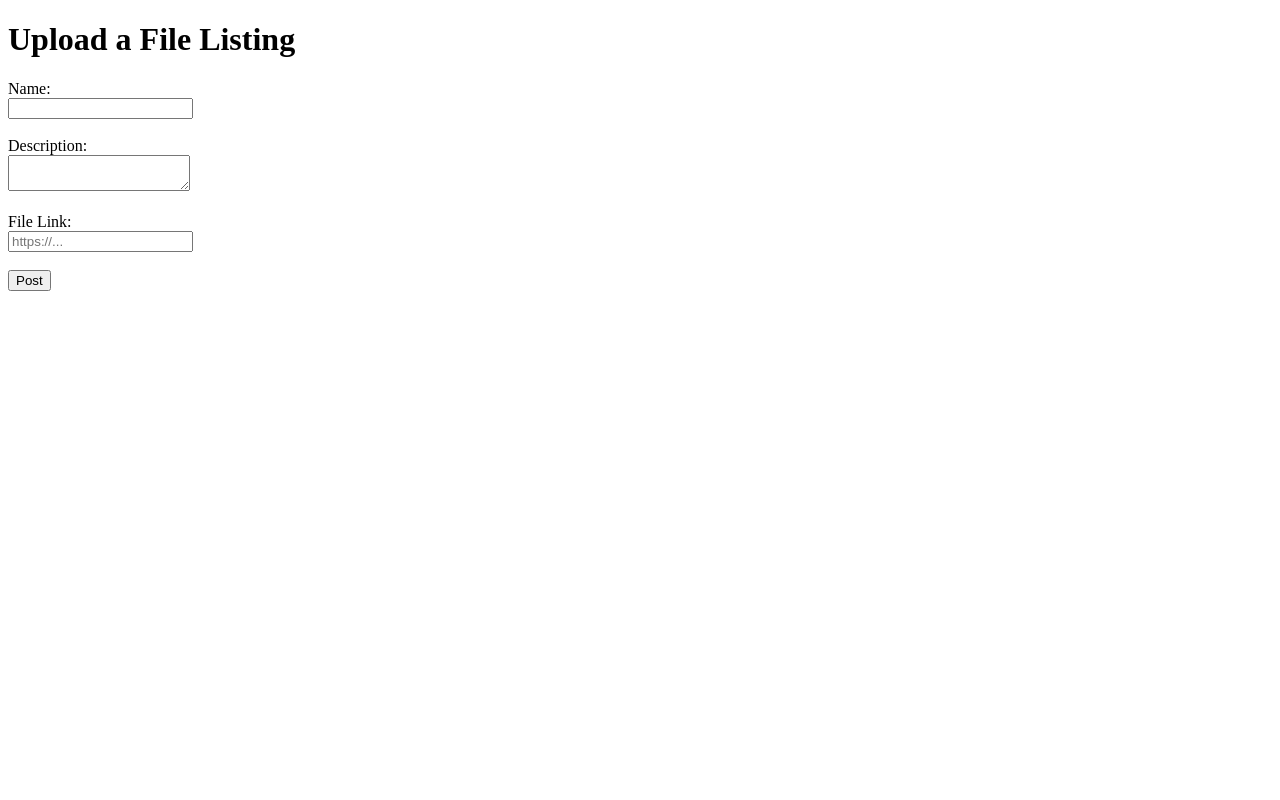
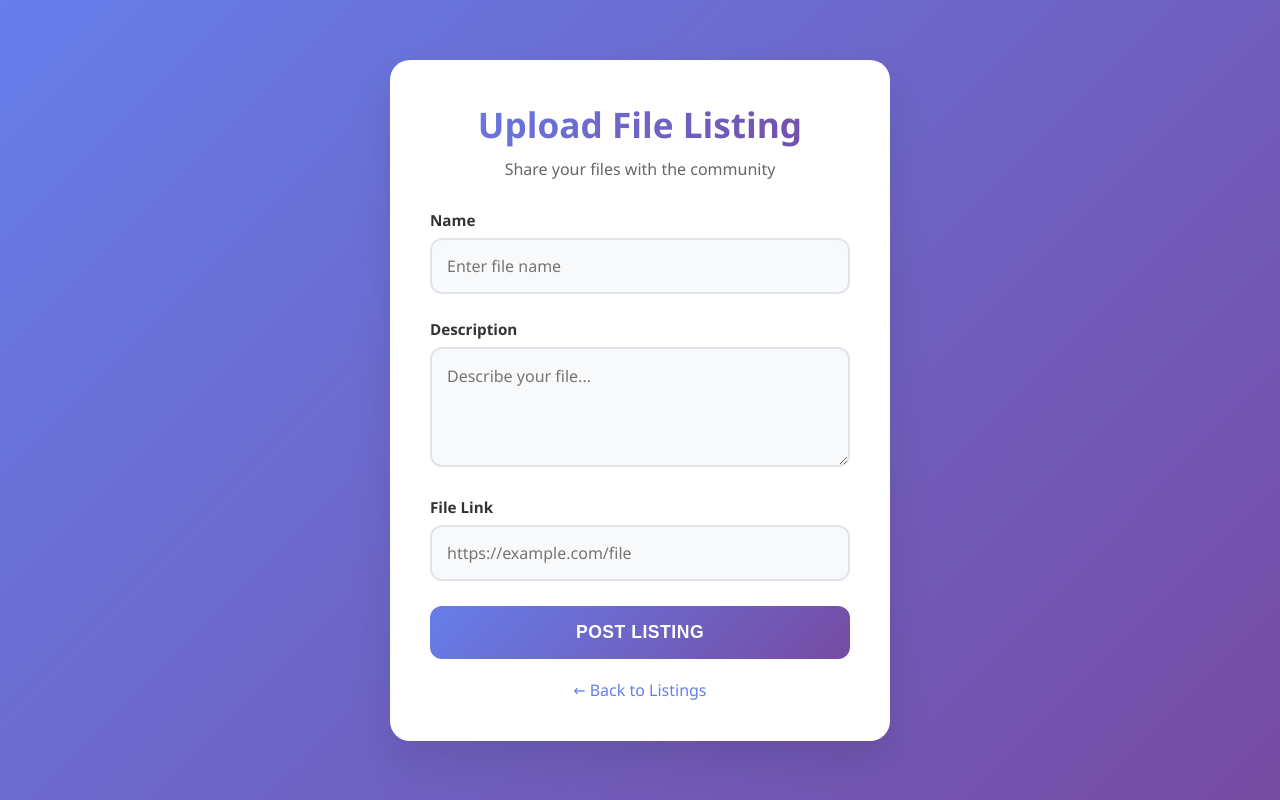
Before and after one commit to Narukisora/Uncopylocked, a Flask app: page /upload in a window 1280 px wide. Run offline with Flask 3, Linux system fonts and the light colour scheme.

Commit message:
Update upload.html

```diff
--- a/templates/upload.html
+++ b/templates/upload.html
@@ -1,21 +1,180 @@
 <!DOCTYPE html>
-<html>
+<html lang="en">
 <head>
-  <title>Upload Listing</title>
+    <meta charset="UTF-8">
+    <meta name="viewport" content="width=device-width, initial-scale=1.0">
+    <title>Upload Listing</title>
+    <style>
+        * {
+            margin: 0;
+            padding: 0;
+            box-sizing: border-box;
+        }
+
+        body {
+            font-family: 'Segoe UI', Tahoma, Geneva, Verdana, sans-serif;
+            background: linear-gradient(135deg, #667eea 0%, #764ba2 100%);
+            min-height: 100vh;
+            display: flex;
+            align-items: center;
+            justify-content: center;
+            padding: 20px;
+        }
+
+        .container {
+            background: white;
+            border-radius: 20px;
+            box-shadow: 0 20px 40px rgba(0, 0, 0, 0.1);
+            padding: 40px;
+            width: 100%;
+            max-width: 500px;
+            backdrop-filter: blur(10px);
+        }
+
+        .header {
+            text-align: center;
+            margin-bottom: 30px;
+        }
+
+        h1 {
+            color: #333;
+            font-size: 2.2rem;
+            font-weight: 700;
+            margin-bottom: 10px;
+            background: linear-gradient(135deg, #667eea, #764ba2);
+            -webkit-background-clip: text;
+            -webkit-text-fill-color: transparent;
+            background-clip: text;
+        }
+
+        .subtitle {
+            color: #666;
+            font-size: 1rem;
+            margin-bottom: 20px;
+        }
+
+        .form-group {
+            margin-bottom: 25px;
+        }
+
+        label {
+            display: block;
+            margin-bottom: 8px;
+            color: #333;
+            font-weight: 600;
+            font-size: 0.95rem;
+        }
+
+        input[type="text"],
+        input[type="url"],
+        textarea {
+            width: 100%;
+            padding: 15px;
+            border: 2px solid #e1e5e9;
+            border-radius: 12px;
+            font-size: 1rem;
+            font-family: inherit;
+            transition: all 0.3s ease;
+            background: #f8f9fa;
+        }
+
+        input[type="text"]:focus,
+        input[type="url"]:focus,
+        textarea:focus {
+            outline: none;
+            border-color: #667eea;
+            background: white;
+            box-shadow: 0 0 0 3px rgba(102, 126, 234, 0.1);
+            transform: translateY(-2px);
+        }
+
+        textarea {
+            resize: vertical;
+            min-height: 120px;
+            line-height: 1.5;
+        }
+
+        .submit-btn {
+            width: 100%;
+            padding: 16px;
+            background: linear-gradient(135deg, #667eea, #764ba2);
+            color: white;
+            border: none;
+            border-radius: 12px;
+            font-size: 1.1rem;
+            font-weight: 600;
+            cursor: pointer;
+            transition: all 0.3s ease;
+            text-transform: uppercase;
+            letter-spacing: 0.5px;
+        }
+
+        .submit-btn:hover {
+            transform: translateY(-3px);
+            box-shadow: 0 10px 25px rgba(102, 126, 234, 0.3);
+        }
+
+        .submit-btn:active {
+            transform: translateY(-1px);
+        }
+
+        .back-link {
+            text-align: center;
+            margin-top: 20px;
+        }
+
+        .back-link a {
+            color: #667eea;
+            text-decoration: none;
+            font-weight: 500;
+            transition: color 0.3s ease;
+        }
+
+        .back-link a:hover {
+            color: #764ba2;
+            text-decoration: underline;
+        }
+
+        @media (max-width: 480px) {
+            .container {
+                padding: 30px 20px;
+            }
+
+            h1 {
+                font-size: 1.8rem;
+            }
+        }
+    </style>
 </head>
 <body>
-  <h1>Upload a File Listing</h1>
-  <form method="POST">
-    <label>Name:</label><br>
-    <input type="text" name="name" required><br><br>
+    <div class="container">
+        <div class="header">
+            <h1>Upload File Listing</h1>
+            <p class="subtitle">Share your files with the community</p>
+        </div>
 
-    <label>Description:</label><br>
-    <textarea name="description" required></textarea><br><br>
+        <form method="POST">
+            <div class="form-group">
+                <label for="name">Name</label>
+                <input type="text" id="name" name="name" placeholder="Enter file name" required>
+            </div>
 
-    <label>File Link:</label><br>
-    <input type="url" name="file_link" placeholder="https://..." required><br><br>
+            <div class="form-group">
+                <label for="description">Description</label>
+                <textarea id="description" name="description" placeholder="Describe your file..." required></textarea>
+            </div>
 
-    <input type="submit" value="Post">
-  </form>
+            <div class="form-group">
+                <label for="file_link">File Link</label>
+                <input type="url" id="file_link" name="file_link" placeholder="https://example.com/file" required>
+            </div>
+
+            <button type="submit" class="submit-btn">Post Listing</button>
+        </form>
+
+        <div class="back-link">
+            <a href="/">← Back to Listings</a>
+        </div>
+    </div>
 </body>
 </html>
```
